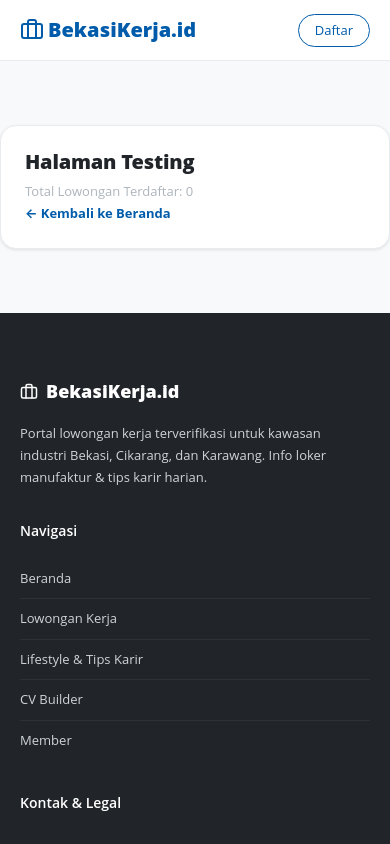
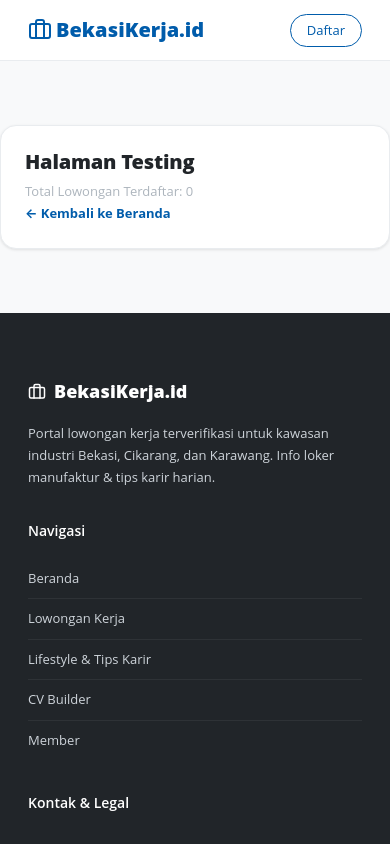
Before and after one commit to bekasikerjaofficial-ux/bekasikerja.id, a Next.js app: page /tests in a window 390 px wide. Shown: the top 844 px of the page. Built offline with nearby package versions, Linux system fonts and the light colour scheme; no server answers; the database is empty.

Commit message:
fix: proper horizontal padding section (mobile) (#10)
- globals.css: tambah token --sp-7 (28px)
- .container mobile (<=600px): padding-x 28px (sp-7) + safe-area-inset
- section content nggak nempel pinggir (verified: teks mulai x=32px di 360px)
- npm run build hijau

```diff
--- a/app/globals.css
+++ b/app/globals.css
@@ -47,7 +47,7 @@
 
   /* SPACING (4px base) */
   --sp-1: 4px; --sp-2: 8px; --sp-3: 12px; --sp-4: 16px;
-  --sp-5: 20px; --sp-6: 24px; --sp-8: 32px; --sp-10: 40px;
+  --sp-5: 20px; --sp-6: 24px; --sp-7: 28px; --sp-8: 32px; --sp-10: 40px;
   --sp-12: 48px; --sp-16: 64px; --sp-20: 80px; --sp-24: 96px;
 
   /* RADII */
@@ -180,10 +180,10 @@ img { max-width: 100%; display: block; }
   .search-card .btn-primary { flex: 0 0 auto; width: auto; padding: var(--sp-2) var(--sp-4); font-size: var(--fs-sm); }
   .hero-search { margin-top: var(--sp-6); }
 }
-/* Section content padding-x on mobile */
+/* Section content padding-x on mobile — proper, not cramped */
 @media (max-width: 600px) {
   .section { padding: var(--sp-10) 0; }
-  .container { padding: 0 var(--sp-5); }
+  .container { padding: 0 var(--sp-7); padding-left: max(var(--sp-7), env(safe-area-inset-left)); padding-right: max(var(--sp-7), env(safe-area-inset-right)); }
 }
 
 /* ============ SECTION ============ */
```
